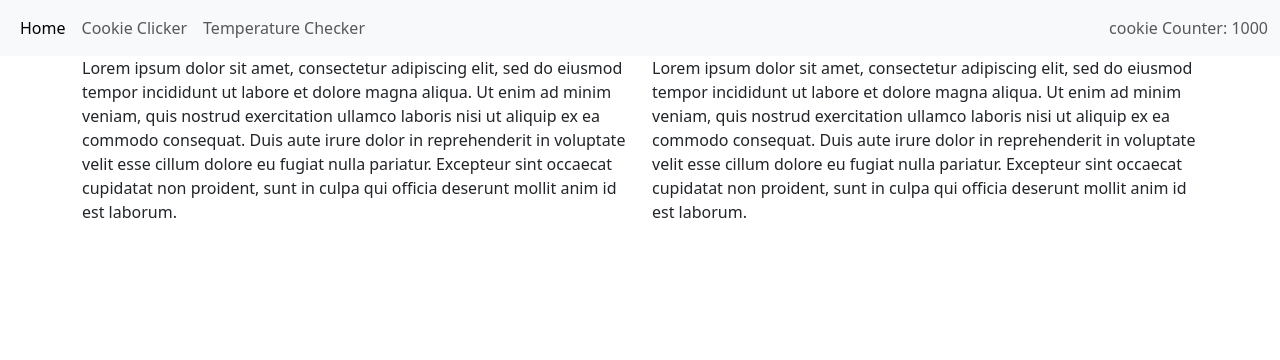
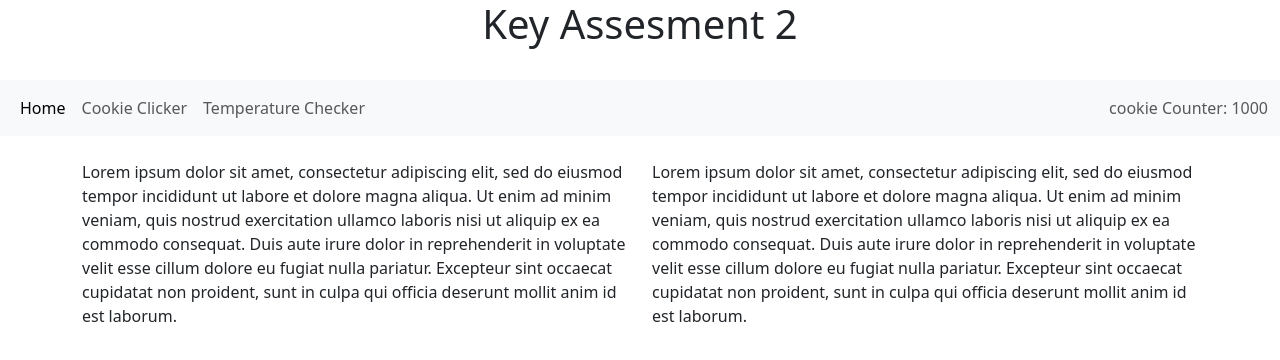
Before and after one commit to 1609Shaneeza/KA1_demo, a React (Vite) app: page / in a window 1280 px wide. Shown: the top 360 px of the page. Built offline with nearby package versions, Linux system fonts and the light colour scheme.

Commit message:
30/11/2023

```diff
--- a/src/App.tsx
+++ b/src/App.tsx
@@ -8,7 +8,6 @@ function App() {
   return (
     <>
     <Navbar/>
-    < ParagraphPair />
 
     </>
   )
--- a/src/Components/Navbar.tsx
+++ b/src/Components/Navbar.tsx
@@ -1,3 +1,8 @@
+import { Link } from "react-router-dom";
+import CookieClicker from "./CookieClicker";
+import Temperature from "./TempChecker";
+import ParagraphPair from "./ParagraphPair";
+
 
 
 function Navbar() {
@@ -5,6 +10,9 @@ function Navbar() {
 
     return (
         <>
+
+        <h1> Key Assesment 2</h1>
+        <br></br>
         <nav className="navbar navbar-expand-lg bg-body-tertiary">
         <div className="container-fluid">
             <div className="collapse navbar-collapse" id="navbarText">
@@ -25,6 +33,8 @@ function Navbar() {
             </div>
         </div>
         </nav>
+        <br></br>
+        <ParagraphPair />
         </>
     );
 }
--- /dev/null
+++ b/src/Components/TempChecker.tsx
@@ -0,0 +1,8 @@
+function Temperature() {
+    return (
+        <>
+        </>
+    )
+}
+
+export default Temperature;
--- /dev/null
+++ b/src/Constants/Constants.ts
@@ -0,0 +1,6 @@
+const HOME = "/";
+const COOKIE_COUNTER =  "/CookieCounter";
+const TEMPERATURE = "/TemperatureCheck";
+const NOT_FOUND = "/*";
+
+export {HOME, COOKIE_COUNTER, TEMPERATURE, NOT_FOUND}
--- a/src/index.css
+++ b/src/index.css
@@ -0,0 +1,4 @@
+h1{
+    font-size: 30px;
+    text-align: center;
+}
```
